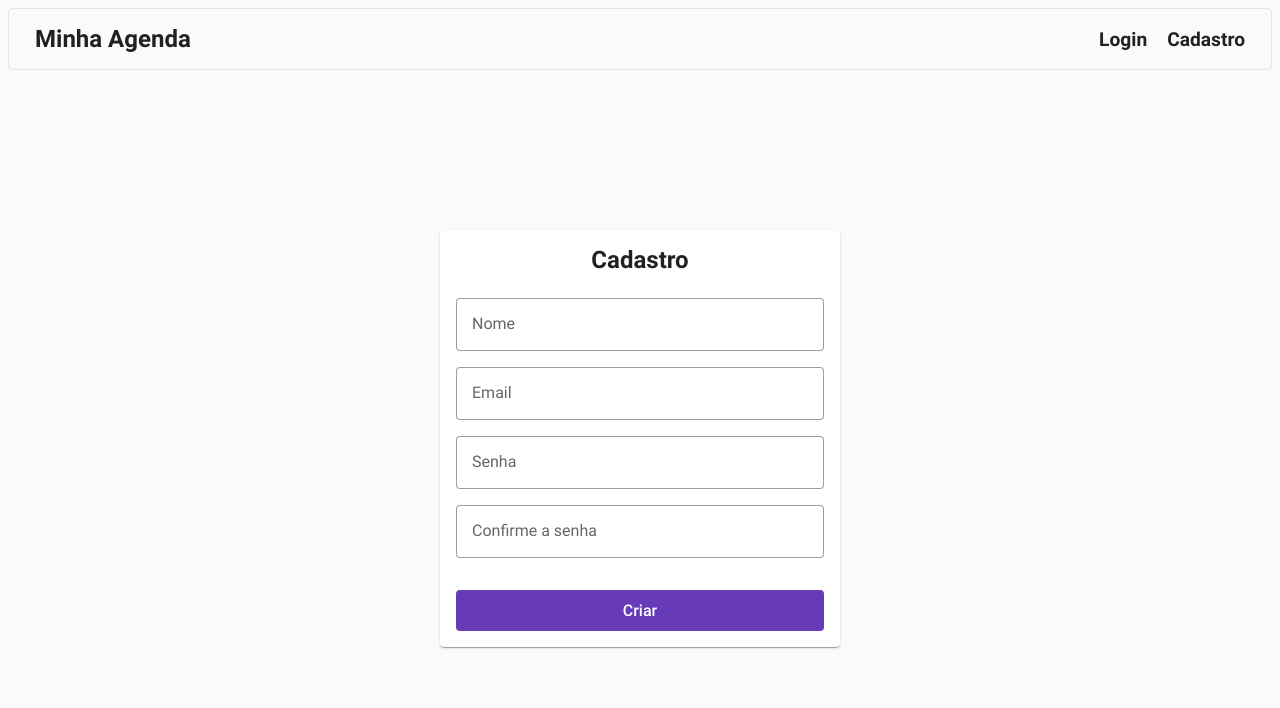
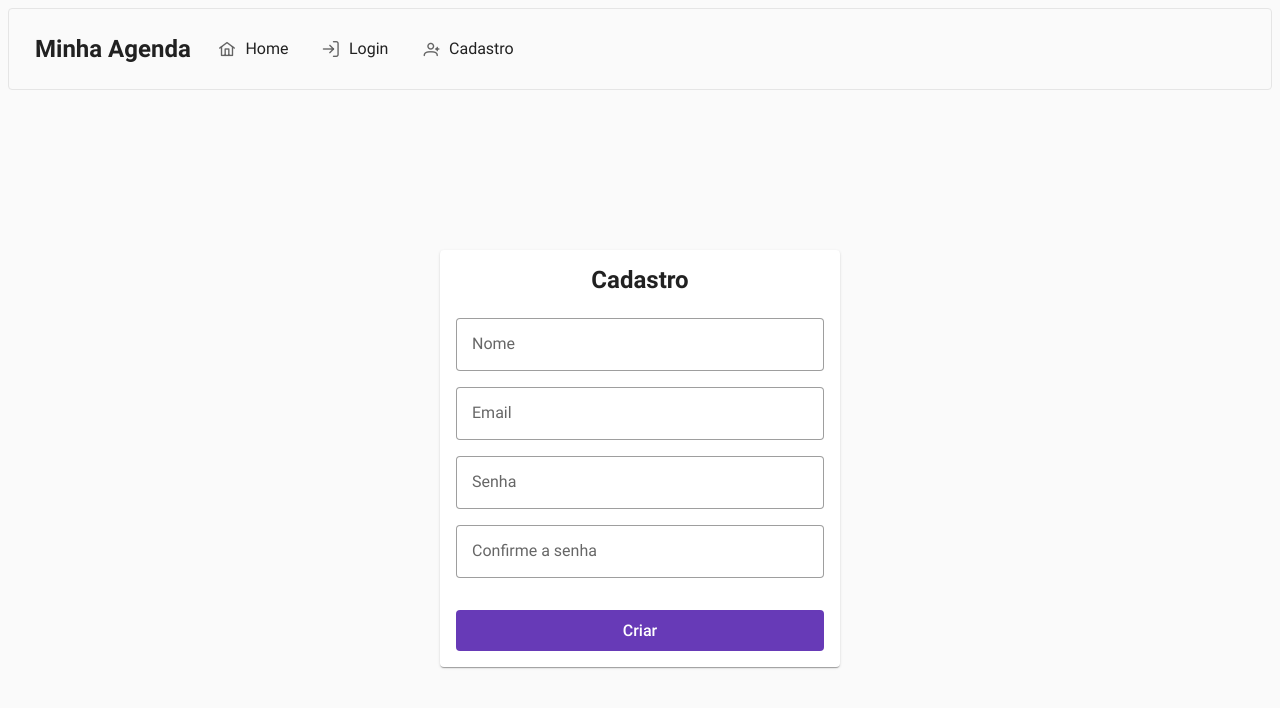
Before and after one commit to mtorreao/agenda-net, a Vue app in the folder web/: page /sign-up in a window 1280 px wide. Shown: the top 708 px of the page. Built offline with nearby package versions, Linux system fonts and the light colour scheme.

Commit message:
Novas melhorias e correções

```diff
--- a/web/src/App.vue
+++ b/web/src/App.vue
@@ -1,5 +1,5 @@
 <script setup>
-import { onMounted } from "vue";
+import { onMounted, ref } from "vue";
 import { RouterLink, RouterView } from "vue-router";
 import router from "./router";
 import { useAuthStore } from "./stores/auth";
@@ -14,28 +14,48 @@ async function signOut() {
   authStore.logout();
   router.push("/sign-in");
 }
+
+const menuItems = ref([
+  {
+    label: "Home",
+    icon: "pi pi-fw pi-home",
+    to: "/",
+  },
+  {
+    label: "Contatos",
+    icon: "pi pi-fw pi-users",
+    to: "/contacts",
+    visible: () => authStore.isLogged,
+  },
+  {
+    label: "Sair",
+    icon: "pi pi-fw pi-sign-out",
+    visible: () => authStore.isLogged,
+    command: () => signOut(),
+  },
+  {
+    label: "Login",
+    icon: "pi pi-fw pi-sign-in",
+    visible: () => !authStore.isLogged,
+    to: "/sign-in",
+  },
+  {
+    label: "Cadastro",
+    icon: "pi pi-fw pi-user-plus",
+    visible: () => !authStore.isLogged,
+    to: "/sign-up",
+  },
+])
 </script>
 
 <template>
   <header>
-    <Menubar>
+    <Menubar :model="menuItems">
       <template #start>
         <RouterLink class="nav-item text-larger" to="/">Minha Agenda</RouterLink>
       </template>
-      <template #end>
-        <RouterLink
-          v-if="authStore.isLogged === false"
-          class="nav-item"
-          to="/sign-in">Login</RouterLink>
-        <RouterLink
-          v-if="authStore.isLogged === false"
-          class="nav-item"
-          to="/sign-up">Cadastro</RouterLink>
-        <a
-          v-if="authStore.isLogged === true"
-          class="nav-item"
-          href="#"
-          @click="signOut">Sair</a>
+      <template #end >
+        <h5 v-if="authStore.isLogged === true && authStore.getUser?.name" class="nav-item">Olá, {{ authStore.getUser.name }}</h5>
       </template>
     </Menubar>
   </header>
--- a/web/src/components/ContactCard.vue
+++ b/web/src/components/ContactCard.vue
@@ -5,6 +5,13 @@ const props = defineProps({
     required: true
   }
 })
+
+function cellphoneMask(value) {
+  return value
+      .replace(/\D/g, '')
+      .replace(/(\d{2})(\d{1})(\d{4})(\d{4})/, "($1) $2 $3-$4")
+  ;
+}
 </script>
 
 <template>
@@ -16,7 +23,7 @@ const props = defineProps({
       <strong>Email: </strong>
       <p>{{ props.contact.email }}</p>
       <strong>Telefone: </strong>
-      <p>{{ props.contact.phone }}</p>
+      <p>{{ cellphoneMask(props.contact.phone) }}</p>
     </template>
     <template #footer>
       <Button
--- a/web/src/services/auth-service.js
+++ b/web/src/services/auth-service.js
@@ -20,8 +20,8 @@ class AuthService {
         password: password,
       }),
     }).then((response) => {
-      if (response.success === true && response.data.accessToken) {
-        this._setToken(response.data.accessToken);
+      if (response.success === true && response.data.token.accessToken) {
+        this._setToken(response.data.token.accessToken);
       }
       return response;
     });
--- a/web/src/stores/auth.js
+++ b/web/src/stores/auth.js
@@ -6,15 +6,18 @@ const authService = AuthService.instance;
 export const useAuthStore = defineStore("authStore", {
   state: () => ({
     authState: "not_logged",
+    user: null,
   }),
   getters: {
     isLogged: (state) => state.authState === "logged",
+    getUser: (state) => state.user,
   },
   actions: {
     login(email, password) {
       return authService.login(email, password).then((response) => {
         if (response.success === true) {
           this.authState = "logged";
+          this.user = response.data.user;
         }
         return response;
       });
@@ -23,6 +26,7 @@ export const useAuthStore = defineStore("authStore", {
       return authService.register({email, password, name}).then((response) => {
         if (response.success === true) {
           this.authState = "logged";
+          this.user = response.data.user;
         }
         return response;
       });
```
Also changed, not shown: 1 other file (tests, documents, lock files or other folders).
